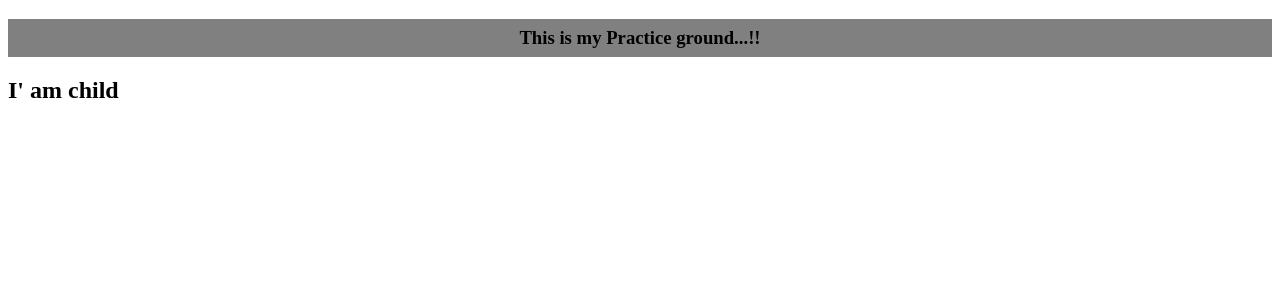
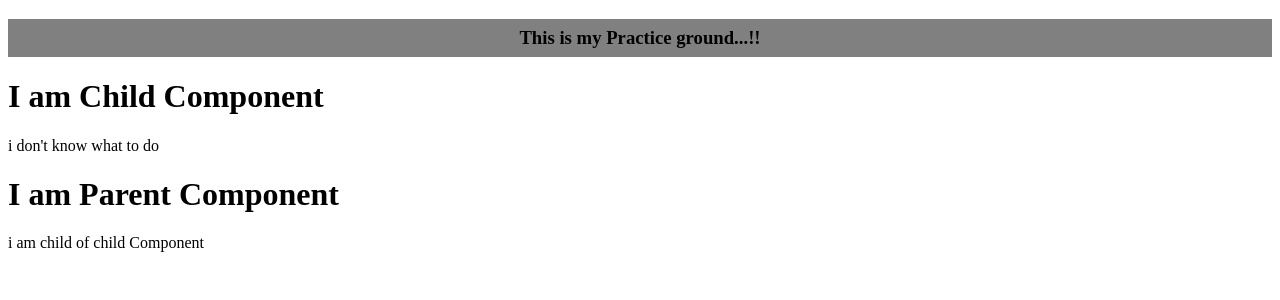
Before and after one commit to Jasmine3014/react-js-practice, a React (Create React App) app: page / in a window 1280 px wide. Shown: the top 300 px of the page. Built offline with nearby package versions, Linux system fonts and the light colour scheme.

Commit message:
make child component of ChildComponent using props.children

```diff
--- a/src/component/practice/Practice.jsx
+++ b/src/component/practice/Practice.jsx
@@ -11,6 +11,26 @@ class Child extends Component {
     }
 }
 
+class ChildComponent extends Component {
+    render() {
+        return(
+            <div>
+                <h1>I am Child Component</h1>
+                <p>i don't know what to do</p>
+                {this.props.children}
+            </div>
+        );
+    }
+}
+// const ChildComponent = (props) => {
+//     <div>
+//         <h1>I am Child Component</h1>
+//         <p>i don't know what to do</p>
+//         {props.children}
+//     </div>
+
+// }
+
 
 class Practice extends Component {
 
@@ -20,12 +40,17 @@ class Practice extends Component {
     }
 
     render() {
-        this.getContext(this);
+        // this.getContext(this);
 
         return(
             <div>
                 <h3 style={{textAlign: 'center', background: 'gray', padding: '8px'}}>This is my Practice ground...!!</h3>
-                <Child func={this.getContext} />
+                {/* <Child func={this.getContext} /> */}
+                <ChildComponent>
+                    <h1>I am Parent Component</h1>
+                    <p>i am child of child Component</p>
+                </ChildComponent>
+
             </div>
         );
     }
```
